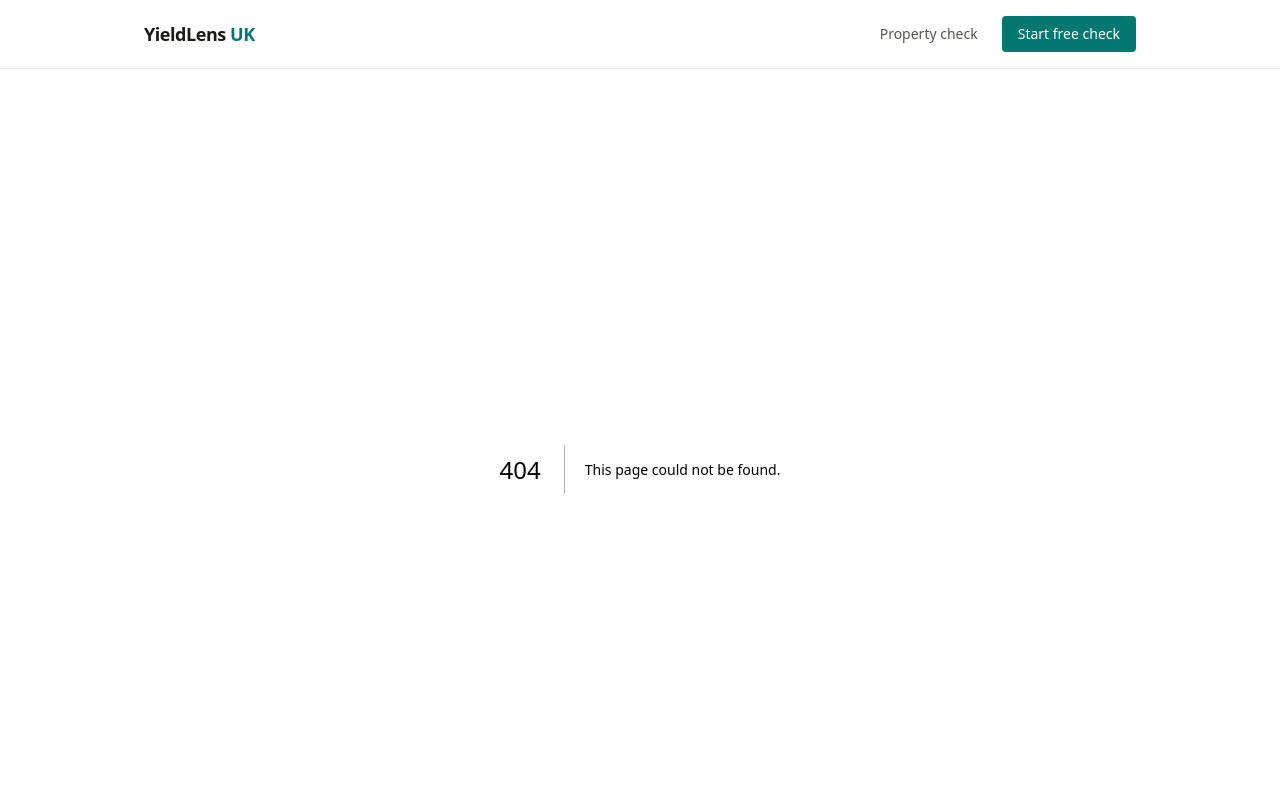
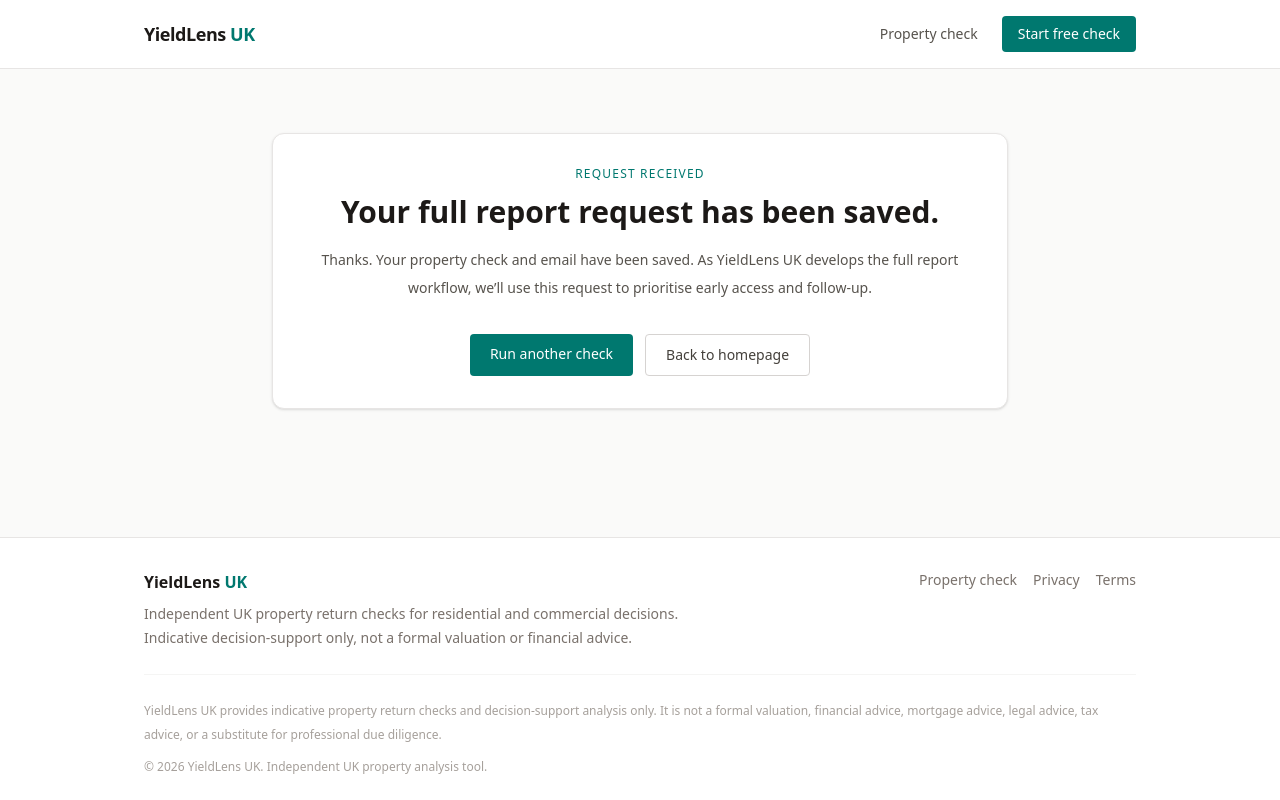
Before and after one commit to samueljcarlon/yieldlens-uk, a Next.js app: page /thank-you in a window 1280 px wide. Before the commit this address had no page. Shown: the top 800 px of the page. Built offline with nearby package versions, Linux system fonts and the light colour scheme.

Commit message:
Improve report request flow and admin indexing

```diff
--- /dev/null
+++ b/app/thank-you/page.tsx
@@ -0,0 +1,39 @@
+import Link from 'next/link';
+
+export default function ThankYouPage() {
+  return (
+    <div className="max-w-3xl mx-auto px-4 py-16 text-center">
+      <div className="bg-white border border-stone-200 rounded-xl p-8 shadow-sm">
+        <p className="text-xs uppercase tracking-widest text-teal-700 font-medium mb-3">
+          Request received
+        </p>
+
+        <h1 className="text-3xl font-bold text-stone-900 mb-4">
+          Your full report request has been saved.
+        </h1>
+
+        <p className="text-sm text-stone-600 leading-7 max-w-2xl mx-auto">
+          Thanks. Your property check and email have been saved. As YieldLens UK
+          develops the full report workflow, we’ll use this request to prioritise
+          early access and follow-up.
+        </p>
+
+        <div className="mt-8 flex flex-col sm:flex-row gap-3 justify-center">
+          <Link
+            href="/check"
+            className="bg-teal-700 text-white px-5 py-2.5 rounded text-sm font-medium hover:bg-teal-800"
+          >
+            Run another check
+          </Link>
+
+          <Link
+            href="/"
+            className="bg-white text-stone-700 border border-stone-300 px-5 py-2.5 rounded text-sm font-medium hover:border-stone-400"
+          >
+            Back to homepage
+          </Link>
+        </div>
+      </div>
+    </div>
+  );
+}
--- a/components/ReportInterestButton.tsx
+++ b/components/ReportInterestButton.tsx
@@ -1,6 +1,7 @@
 'use client';
 
 import { useState } from 'react';
+import { useRouter } from 'next/navigation';
 import type { Submission } from '@/types/property';
 
 export default function ReportInterestButton({
@@ -8,7 +9,8 @@
 }: {
   submission: Submission;
 }) {
-  const [status, setStatus] = useState<'idle' | 'loading' | 'success' | 'error'>('idle');
+  const router = useRouter();
+  const [status, setStatus] = useState<'idle' | 'loading' | 'error'>('idle');
   const [message, setMessage] = useState('');
 
   const handleClick = async () => {
@@ -30,8 +32,7 @@
         throw new Error(body || 'Failed to request report.');
       }
 
-      setStatus('success');
-      setMessage('Report interest saved. We will use your email for launch access.');
+      router.push('/thank-you');
     } catch (error) {
       const errorMessage =
         error instanceof Error ? error.message : 'Failed to request report.';
@@ -46,22 +47,14 @@
       <button
         type="button"
         onClick={handleClick}
-        disabled={status === 'loading' || status === 'success'}
+        disabled={status === 'loading'}
         className="bg-teal-700 text-white px-5 py-2.5 rounded text-sm font-medium hover:bg-teal-800 disabled:opacity-60 disabled:cursor-not-allowed text-center"
       >
-        {status === 'loading'
-          ? 'Saving request...'
-          : status === 'success'
-            ? 'Report request saved'
-            : 'Request full report access'}
+        {status === 'loading' ? 'Saving request...' : 'Request full report access'}
       </button>
 
       {message && (
-        <p
-          className={`text-xs mt-2 ${
-            status === 'error' ? 'text-red-600' : 'text-teal-700'
-          }`}
-        >
+        <p className="text-xs mt-2 text-red-600">
           {message}
         </p>
       )}
--- /dev/null
+++ b/middleware.ts
@@ -0,0 +1,15 @@
+import { NextRequest, NextResponse } from 'next/server';
+
+export function middleware(request: NextRequest) {
+  const response = NextResponse.next();
+
+  if (request.nextUrl.pathname.startsWith('/admin')) {
+    response.headers.set('X-Robots-Tag', 'noindex, nofollow');
+  }
+
+  return response;
+}
+
+export const config = {
+  matcher: ['/admin/:path*'],
+};
```
